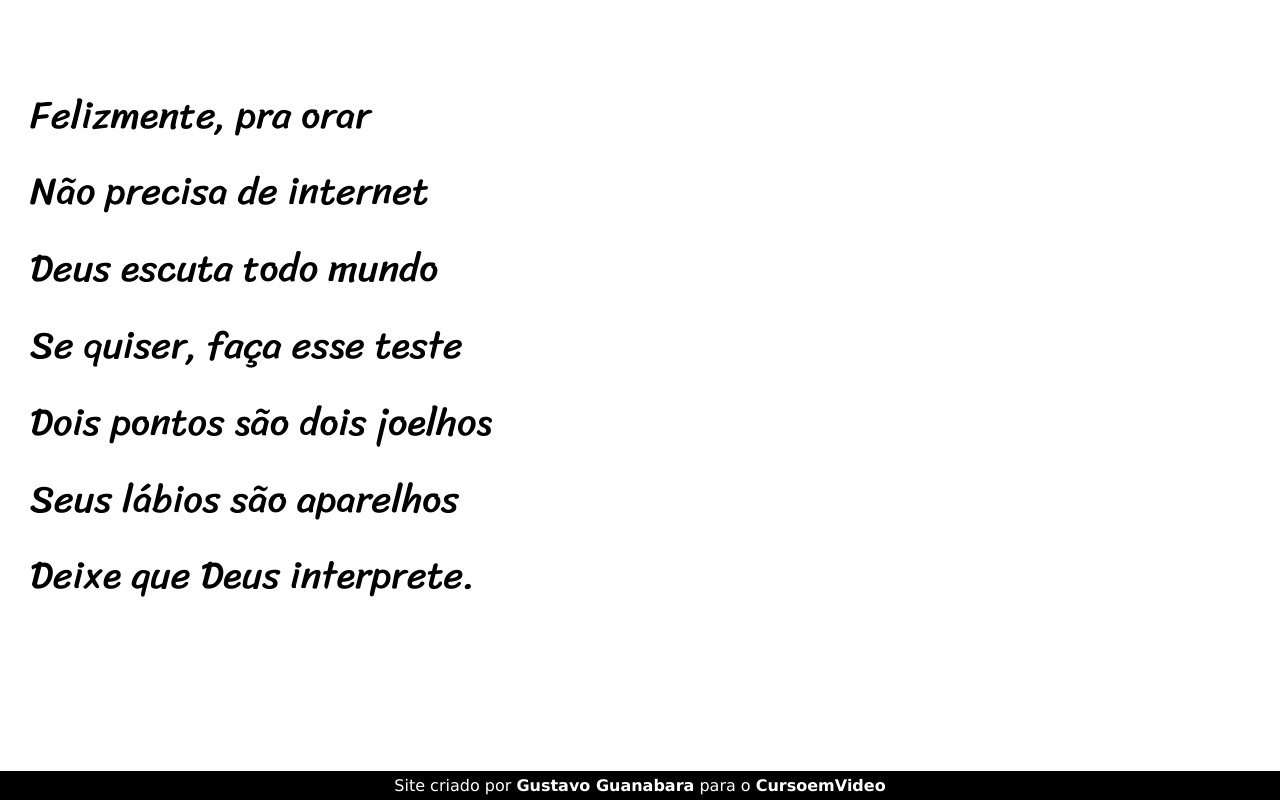
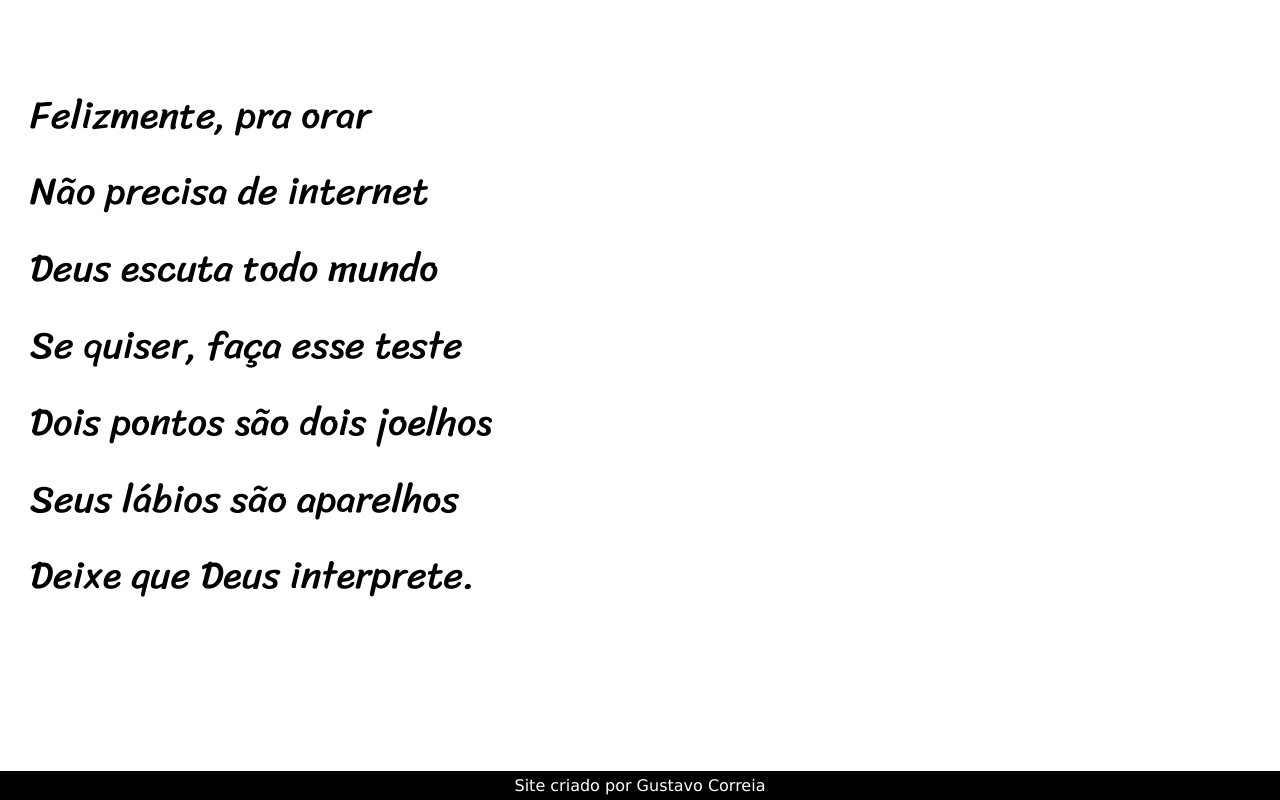
Before and after one commit to GustavoCorreia10/projeto-cordel, a plain HTML site: page index.html in a window 1280 px wide. Shown: the part 4456-5256 px from the top of the page. Drawn offline with Linux system fonts and the light colour scheme.

Commit message:
Update index.html

```diff
--- a/index.html
+++ b/index.html
@@ -99,7 +99,7 @@
     </section>
 
     <footer>
-        <p>Site criado por <a href="https://gustavoguanabara.github.io" target="_blank">Gustavo Guanabara</a> para o <a href="https://www.cursoemvideo.com" target="_blank">CursoemVideo</a></p>
+        <p>Site criado por Gustavo Correia</p>
     </footer>
 </body>
 </html>
```
